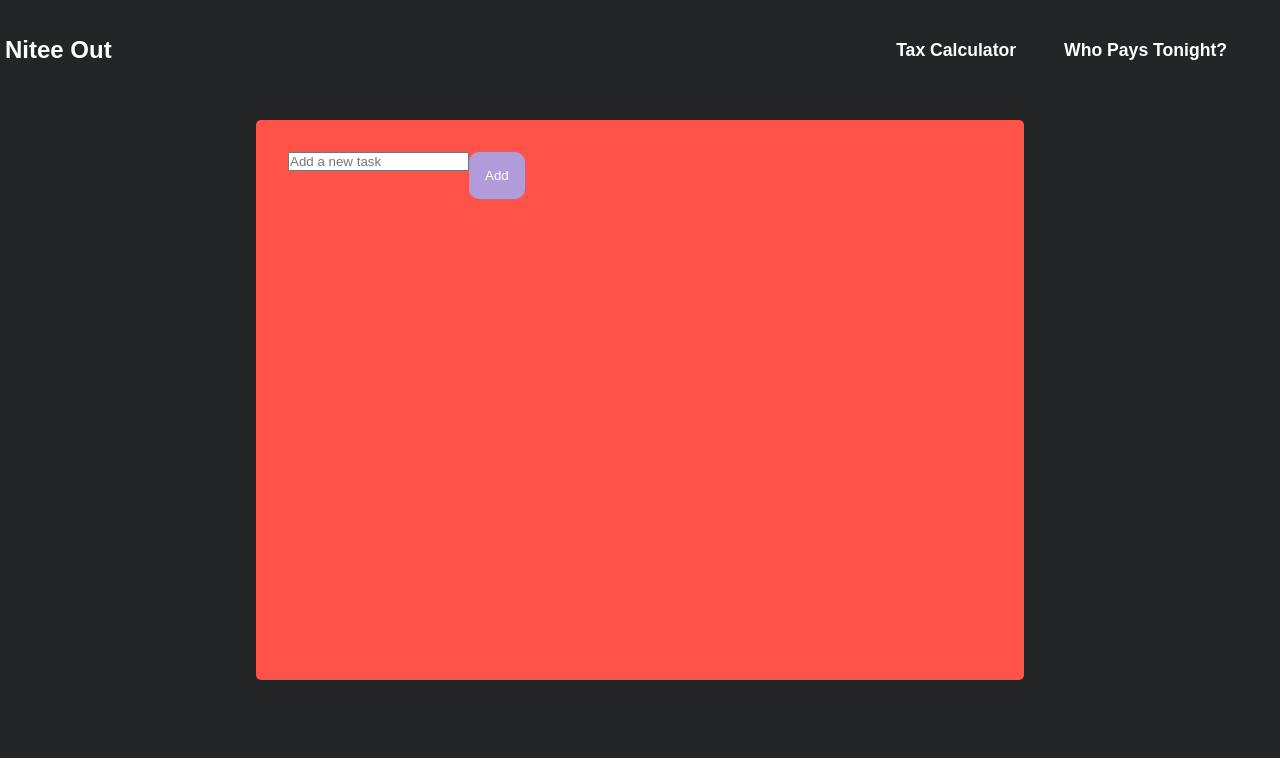
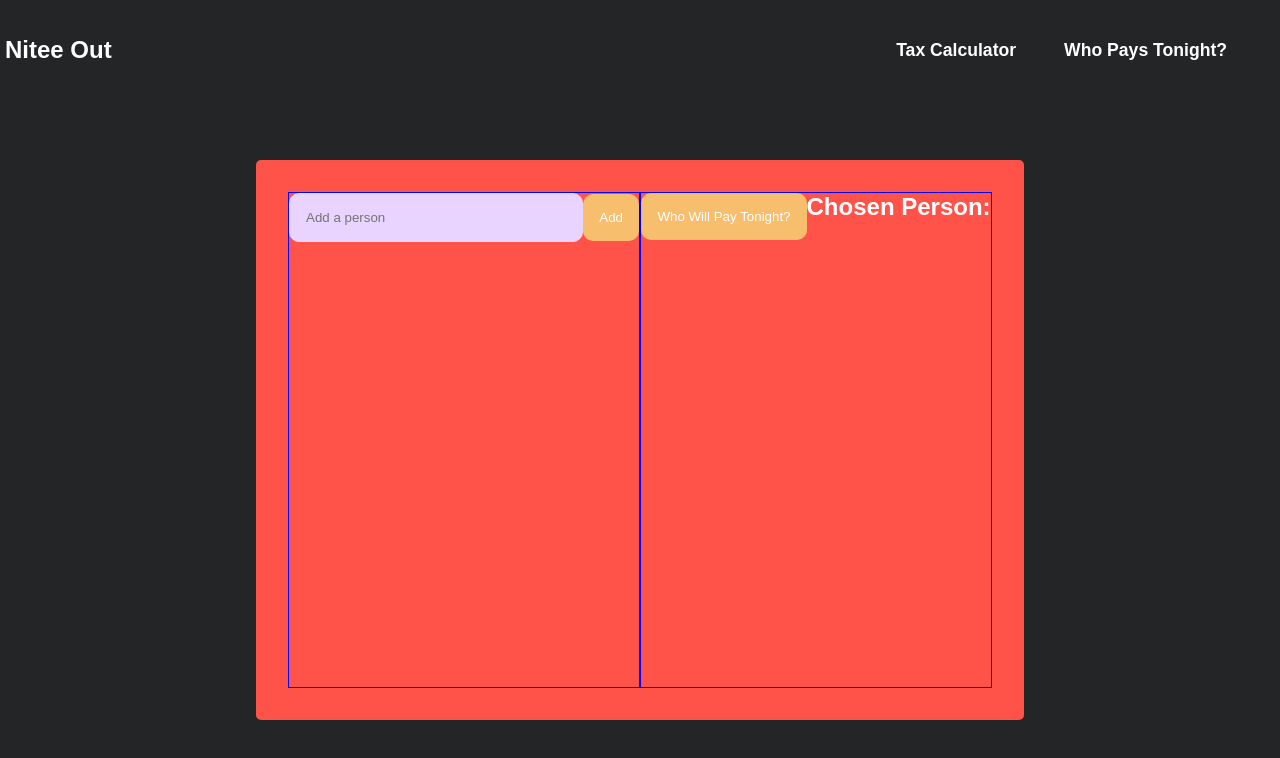
Before and after one commit to compgirl123/NiteOut, a React (Create React App) app: page /whopays in a window 1280 px wide. Shown: the top 758 px of the page. Built offline with nearby package versions, Linux system fonts and the light colour scheme.

Commit message:
Prelim features done

```diff
--- a/src/components/Button/Button.style.js
+++ b/src/components/Button/Button.style.js
@@ -8,4 +8,5 @@ export const Button1 = styled.button`
   border-radius: 10px;
   border: none;
   flex: 1;
+  width: 100%; /* Use 100% to fill the width of its container */
 `;
--- a/src/components/InputField/InputField.js
+++ b/src/components/InputField/InputField.js
@@ -1,26 +1,50 @@
 import React from 'react';
+import styled from 'styled-components'; // Import styled-components
+import { darkPurple } from '../../values/colors.js';
+
+const InputField1 = styled.input`
+  padding: 1rem;
+  border-radius: 10px;
+  border: 1px solid #E9D3FF;
+  outline: none;
+
+  width: 100%; /* Use 100% to fill the width of its container */
+  background-color: #E9D3FF;
+  align-items: center;
+  position: relative;
+  display: inline-block;
+`;
+
+const InputFieldMargin = styled(InputField1)`
+  margin: 0px;
+`;
+
+const InputIcon = styled.i`
+  position: absolute;
+  color: ${darkPurple};
+  transform: translate(-40px, 25px);
+`;
 
 /**
  * InputField Component
  * This Component contains the Code for the Input Field
- * This is a reusable Component taht can be used for many pages.
+ * This is a reusable Component that can be used for many pages.
  */
 export const InputField = (props) => {
-
-  const {id, type, placeholder, onChange, value} = props;
+  const { id, type, placeholder, onChange, value } = props;
 
   return (
     <>
-    <div className="input-field">
-      <input
-        id={id}
-        type={type}
-        className='todo-input'
-        placeholder={placeholder}
-        onChange = {onChange}
-        value = {value}
-      />
+      <div className="input-field">
+        <InputFieldMargin
+          id={id}
+          type={type}
+          placeholder={placeholder}
+          onChange={onChange}
+          value={value}
+        />
+        <InputIcon className="fas fa-icon" />
       </div>
     </>
-  )
-}
+  );
+};
--- a/src/components/InputField/InputField.style.js
+++ b/src/components/InputField/InputField.style.js
@@ -3,13 +3,13 @@ import styled from 'styled-components';
 import { darkPurple } from '../../values/colors.js'; // Adjust the import path
 
 export const InputField1 = styled.input`
-  padding: 0.5rem 1rem;
+  padding: 1rem;
   border-radius: 10px;
   border: 1px solid #E9D3FF;
   outline: none;
   height: 30px;
-  width: 300px;
   background-color:#E9D3FF;
+  width: 100%; /* Set the width to 100% to grow with its container */
   align-items: center;
   position: relative;
   display: inline-block;
--- a/src/components/WhoPaysTonight.js
+++ b/src/components/WhoPaysTonight.js
@@ -9,6 +9,8 @@ import { faTrash } from '@fortawesome/free-solid-svg-icons';
 const WhoPaysTonight = () => {
   const [todos, setTodos] = useState([]);
   const [value, setValue] = useState('');
+  const [arrayIndex, setArrayIndex] = useState(0);
+  const [chosenPerson, setChosenPerson] = useState('');
 
   useEffect(() => {
     console.log("Updated todos:", todos);
@@ -16,7 +18,6 @@ const WhoPaysTonight = () => {
 
 
   const addToDo = (todo) => {
-    alert(todo);
     if (todo) {
       setTodos([...todos, { id: uuidv4(), task: todo }]);
     } else {
@@ -34,25 +35,44 @@ const WhoPaysTonight = () => {
     setTodos(todos.filter(todo => todo.id !== id));
   }
 
+  const handleWhoPays = () => {
+    setArrayIndex(Math.floor(Math.random()* todos.length));
+    setChosenPerson(todos[arrayIndex].task);
+  }
+
   return (
     <>
-      <div className="toDoWrapper">
+      <div className="toDoWrapper" style={{ display: 'flex', flexDirection: 'row' }}>
+      <div className="partOne" style={{ width: '50%', border: '1px solid blue'  }}>
         <form className="todoform" onSubmit={handleSubmit}>
-          <InputField type="text"
-            placeholder="Add a new task"
+        <div className="input-container">
+          <InputField
+            type="text"
+            placeholder="Add a person"
             onChange={(e) => setValue(e.target.value)}
-            value={value}/>
-          <Button type="submit" className="todo-btn">
-            Add
-          </Button>
+            value={value}
+          />
+          </div>
+          <div className="button-container">
+            <Button type="submit" className="todo-btn">
+              Add
+            </Button>
+          </div>
         </form>
         {todos.length > 0 && todos.map((todo, index) => (
           <div className="toDo" key={todo.id}>
             <p>{todo.task}</p>
-            <FontAwesomeIcon className="delete-icon" icon={faTrash} onClick={() => deleteToDo(todo.id)} />
+            <FontAwesomeIcon className="deleteIcon" icon={faTrash} onClick={() => deleteToDo(todo.id)} />
           </div>
         ))}
       </div>
+      <div className="partTwo" style={{ width: '50%', border: '1px solid blue', display: 'flex', justifyContent: 'center', height: '100%' }}>
+      <Button type="submit" className="todo-btn" onClick={() => handleWhoPays() }>
+          Who Will Pay Tonight?
+        </Button>
+        <h2>Chosen Person:{chosenPerson}</h2>
+      </div>
+    </div>
     </>
   );
 }
--- a/src/components/WhoPaysTonight.scss
+++ b/src/components/WhoPaysTonight.scss
@@ -5,13 +5,54 @@
   border-radius: 5px;
   padding: 2rem;
   position: absolute;
-  top: 50%; /* Center vertically */
+  top: 55%;
   left: 50%; /* Center horizontally */
   transform: translate(-50%, -50%); /* Center the element using transform */
   overflow-y: auto;
   width: 80%; /* Set the width to 80% of the viewport width */
   height: 70vh; /* Set the height to 70% of the viewport height */
   max-width: 60%; /* Adjust the maximum width as needed */
+}
+
+.toDo {
+  background: #F7BE6D;
+  color: 'white';
+  display: flex;
+  align-items: center; /* Vertically center content */
+  padding: 1rem 1rem;
+  border-radius: 5px;
+  margin-bottom: 0.5rem;
+  margin-top: 1rem;
+}
+
+.input-container {
+  flex: 3; /* Take 3/4 of the available space */
+}
+
+.button-container {
+
+  display: flex;
+  justify-content: flex-end; /* Align button to the right */
+}
+
+.deleteIcon {
+  margin-left: auto; /* Add space between the "edit" and "delete" icons*/
+}
+
+@media (max-width: 800px) {
+  .toDoWrapper {
+    background: #FF5349;
+    border-radius: 5px;
+    padding: 2rem;
+    position: absolute;
+    top: 55%;
+    left: 50%; /* Center horizontally */
+    transform: translate(-50%, -50%); /* Center the element using transform */
+    overflow-y: auto;
+    width: 100%; /* Set the width to 80% of the viewport width */
+    height: 70vh; /* Set the height to 70% of the viewport height */
+    max-width: 95%; /* Adjust the maximum width as needed */
+  }
 }
 
 .name-input-style {
@@ -26,17 +67,13 @@
   text-transform: capitalize;
 }
 
-.todoform{
-  display: flex;
+.todoform {
+  display: flex; /* Add display: flex to the form */
+  align-items: center; /* Vertically center content */
+  width: 100%; /* Ensure the form takes 100% width of the .toDo div */
 }
 
 InputField {
-  flex: 3; /* Takes up 75% of the available space */
+  flex-grow: 1; /* Takes up 75% of the available space */
   /* Additional styling for InputField */
 }
-
-.todo-btn {
-  flex: 1; /* Takes up 25% of the available space */
-  width: auto; /* Allow the button to adjust its width based on content */
-  margin-left: 10px; /* Add some spacing between the input and button */
-}
--- a/src/values/colors.js
+++ b/src/values/colors.js
@@ -1,3 +1,3 @@
 export const white = 'white';
-export const lightPurple = '#B19CD9';
+export const lightPurple = '#F7BE6D';
 export const darkPurple = 'blueviolet';
```
